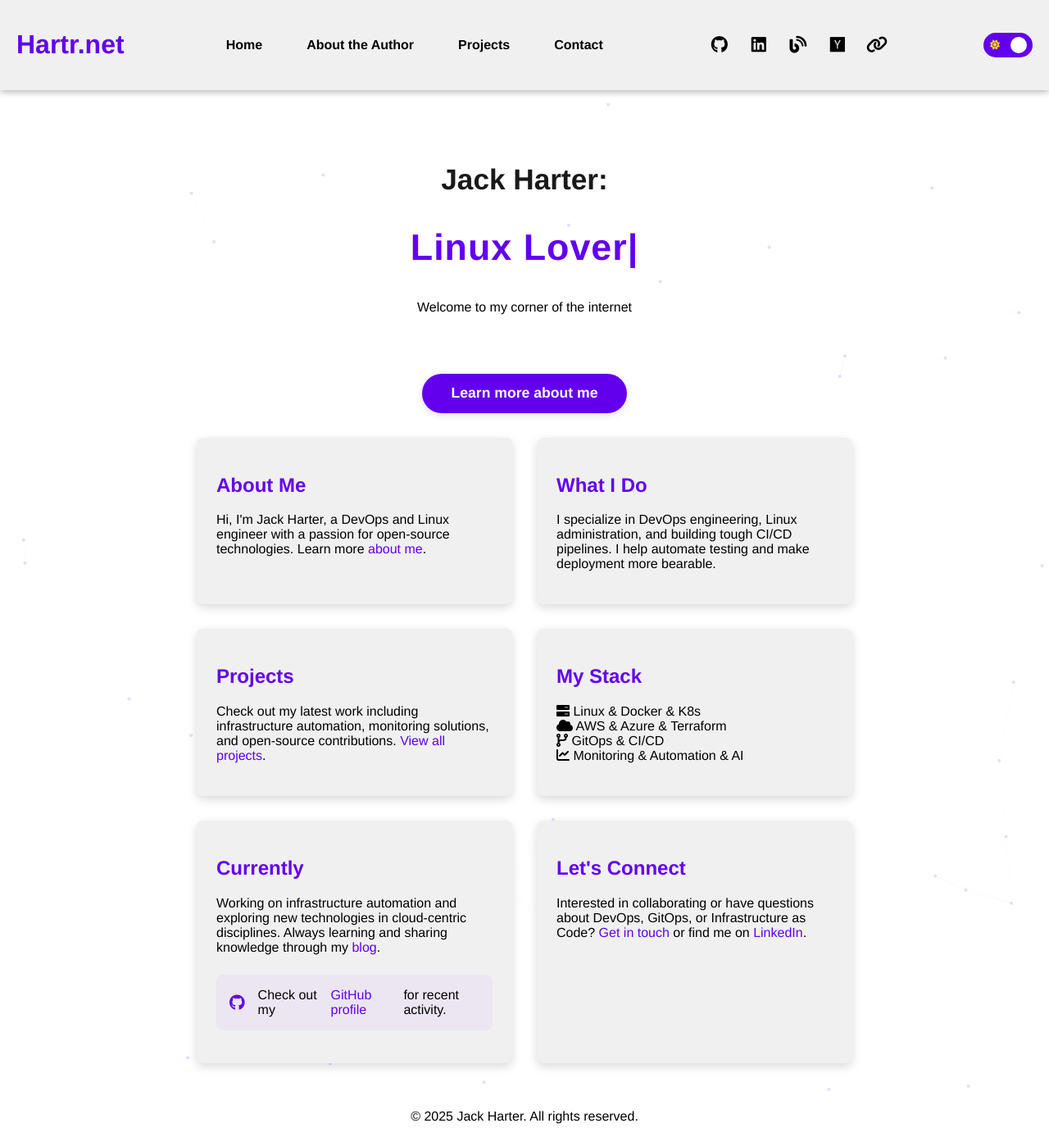
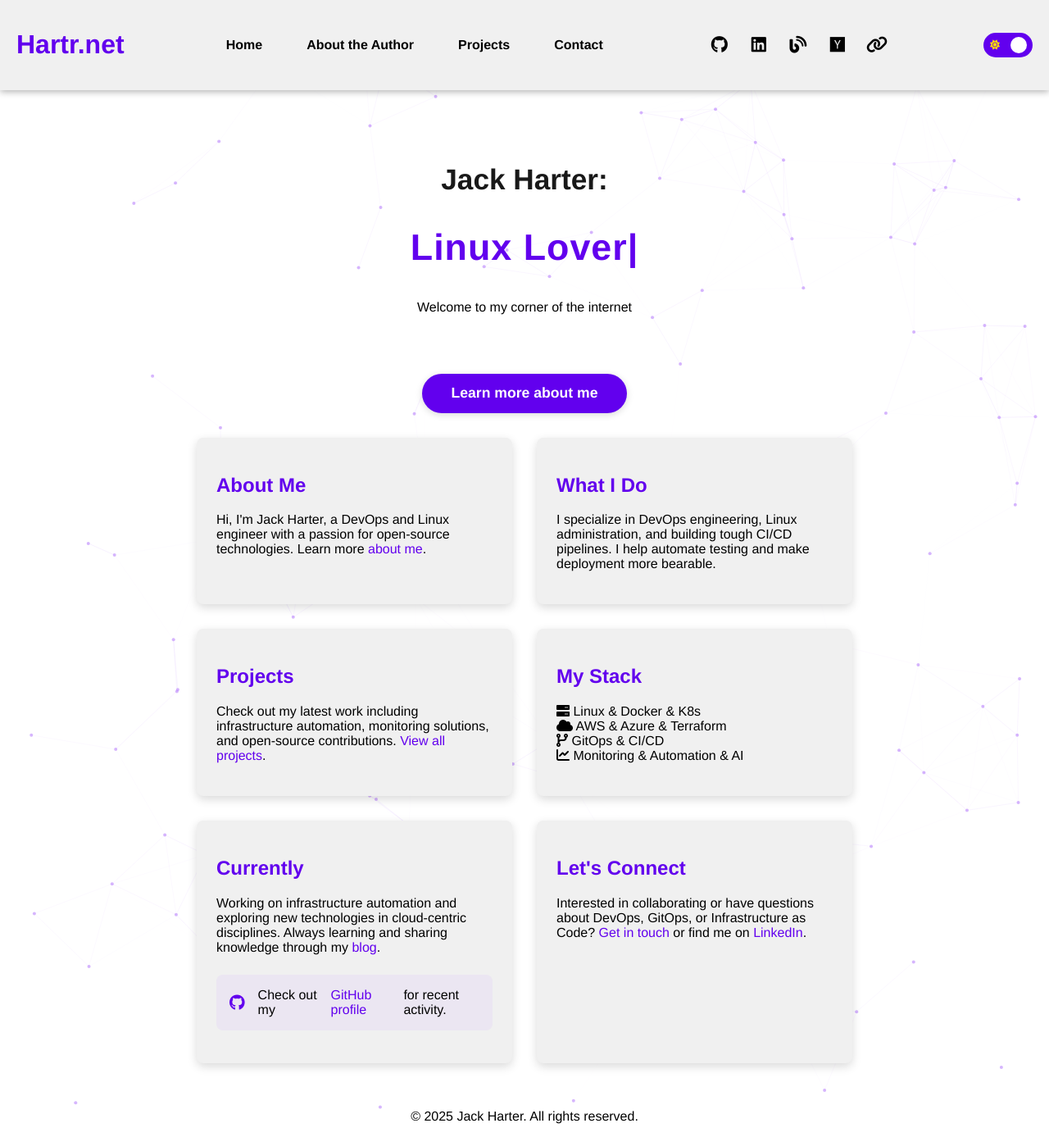
Before and after one commit to jharter1/jharter1.github.io, a Jekyll site: the page built from index.html, in a window 1280 px wide and 1387 px high. Shown: the whole window at 82% size. Built offline with Jekyll 4.4.1, drawn with Linux system fonts in a browser that asks for light colours.

Commit message:
feat: Increase particle density and reduce opacity for better visibility
Co-authored-by: jharter1 <25993387+jharter1@users.noreply.github.com>

```diff
--- a/assets/css/styles.css
+++ b/assets/css/styles.css
@@ -23,8 +23,8 @@
     --moon-color: var(--text-color);
 
     /* Geometric background animation colors */
-    --bg-animation-particle: rgba(187, 134, 252, 0.3);
-    --bg-animation-line: rgba(187, 134, 252, 0.15);
+    --bg-animation-particle: rgba(187, 134, 252, 0.6);
+    --bg-animation-line: rgba(187, 134, 252, 0.3);
 }
 
 /* ===== Accessibility Styles ===== */
@@ -187,8 +187,8 @@ body.light-theme {
     --accent-color: #6200ee;
 
     /* Light theme animation colors */
-    --bg-animation-particle: rgba(98, 0, 238, 0.25);
-    --bg-animation-line: rgba(98, 0, 238, 0.1);
+    --bg-animation-particle: rgba(98, 0, 238, 0.5);
+    --bg-animation-line: rgba(98, 0, 238, 0.25);
 }
 
 /* ===== Base Body Styles ===== */
--- a/assets/js/script.js
+++ b/assets/js/script.js
@@ -891,7 +891,7 @@ document.addEventListener('DOMContentLoaded', (event) => {
 
         // Configuration
         const config = {
-            particleCount: 50, // Reduced for subtlety and performance
+            particleCount: 120, // Increased for better visibility
             particleSpeed: 0.3, // Slow movement
             connectionDistance: 150,
             particleRadius: 2,
```
